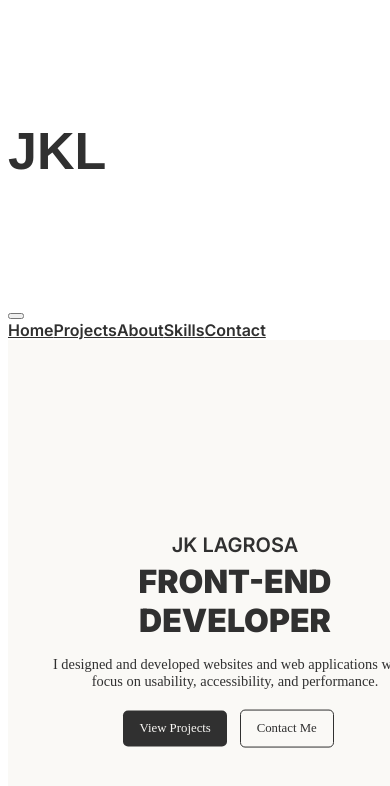
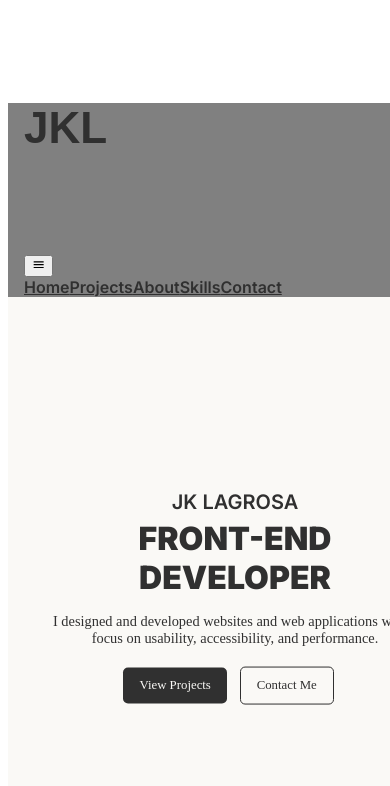
Before and after one commit to jklagrosa/JK-Lagrosa, a Next.js app: page / in a window 390 px wide. Shown: the top 786 px of the page. Built offline with nearby package versions, Linux system fonts and the light colour scheme.

Commit message:
Added: menu icon at nav component

```diff
--- a/components/Nav.js
+++ b/components/Nav.js
@@ -3,6 +3,7 @@ import Container from "react-bootstrap/Container";
 import Nav from "react-bootstrap/Nav";
 import Navbar from "react-bootstrap/Navbar";
 import { useRouter } from "next/router";
+import { MdOutlineMenu } from "react-icons/md";
 
 const Navigation = () => {
   const router = useRouter();
@@ -18,7 +19,9 @@ const Navigation = () => {
           <Navbar.Brand onClick={() => router.push("/")}>
             <h6>JKL</h6>
           </Navbar.Brand>
-          <Navbar.Toggle aria-controls="basic-navbar-nav" />
+          <Navbar.Toggle aria-controls="basic-navbar-nav">
+            <MdOutlineMenu />
+          </Navbar.Toggle>
           <Navbar.Collapse id="basic-navbar-nav">
             <Nav className="ms-auto" id={styles._navigation_component_links_}>
               <Nav.Link onClick={() => router.push("/")}>Home</Nav.Link>
--- a/package.json
+++ b/package.json
@@ -14,6 +14,7 @@
     "react": "18.2.0",
     "react-bootstrap": "^2.4.0",
     "react-dom": "18.2.0",
+    "react-icons": "^4.4.0",
     "sass": "^1.53.0"
   },
   "devDependencies": {
--- a/styles/COMPONENT.module.scss
+++ b/styles/COMPONENT.module.scss
@@ -3,8 +3,23 @@
 
 ._navigation_component_wrapper{
     padding: 0;
-    background-color: transparent;
+    background-color: gray;
     width: 100vw;
+
+
+
+
+    @media only screen and (max-width: 991px) {
+        padding: 0 1rem;
+    }
+
+
+
+
+
+
+
+
 
     h6{
         cursor: pointer;
@@ -12,6 +27,42 @@
         font-size: 3.25rem;
         font-weight: 900;
         color: $BLACK;
+
+
+
+
+        @media only screen and (min-width: 2501px){
+          font-size: 5.8rem;
+        }
+
+        @media only screen and (min-width: 2201px) and (max-width: 2500px) {
+            font-size: 4.8rem;
+        }
+
+        @media only screen and (min-width: 1801px) and (max-width: 2200px) {
+          font-size: 4.25rem;
+        }
+
+        @media only screen and (min-width: 1400px) and (max-width: 1800px) {
+           font-size: 3.6rem;
+        }
+
+
+        // ############################################################################
+
+
+
+        @media only screen and (max-width: 576px) {
+            font-size: 2.75rem;
+
+        }
+
+
+
+
+
+
+
       }
    #_navigation_component_links_ > *{
     cursor: pointer;
@@ -26,8 +77,43 @@
         color: $H_GRAY;
     }
 
+
+    @media only screen and (min-width: 2501px){
+        font-size: 2rem;
+    }
+
+    @media only screen and (min-width: 2201px) and (max-width: 2500px) {
+        font-size: 1.75rem;
+    }
+
+    @media only screen and (min-width: 1801px) and (max-width: 2200px) {
+      font-size: 1.5rem;
+    }
+
+    @media only screen and (min-width: 1400px) and (max-width: 1800px) {
+       font-size: 1.25rem;
+    }
+
+
+    // ############################################################################
+
+
+
+
+
+
+
+
+
+
+
+
+
+
    }
 }
+
+// ###################################################################
 
 ._component_wrapper_{
     position: relative;
@@ -36,11 +122,74 @@
     min-height: 100vh;
     background-color: $WHITE;
 
+
+
+
+    // @media only screen and (max-width: 768px) {
+    //     padding: 2rem 1rem;
+    // }
+
+
+
+
+
     // For Introduction.js file
     ._introduction_box{
         display: grid;
         place-content: center;
         transform: translateY(40%);
+
+
+
+
+        @media only screen and (min-width: 2600px){
+            transform: translateY(60%);
+        }
+
+
+
+
+        @media only screen and (min-width: 2501px) and (max-width: 2599px){
+            transform: translateY(57%);
+        }
+
+
+
+        @media only screen and (min-width: 2301px) and (max-width: 2500px){
+            transform: translateY(60%);
+        }
+
+
+
+
+
+        @media only screen and (min-width: 2201px) and (max-width: 2300px){
+            transform: translateY(50%);
+        }
+
+
+
+
+        @media only screen and (min-width: 2101px) and (max-width: 2200px){
+            transform: translateY(60%);
+        }
+
+
+
+        @media only screen and (min-width: 1900px) and (max-width: 2100px){
+            transform: translateY(50%);
+        }
+
+
+        @media only screen and (min-width: 1600px) and (max-width: 1800px) {
+            transform: translateY(50%);
+        }
+
+
+
+        // #######################################################################
+
+
 
 
         @media only screen and (max-width: 991px){
```
Also changed, not shown: 1 other file (tests, documents, lock files or other folders).
